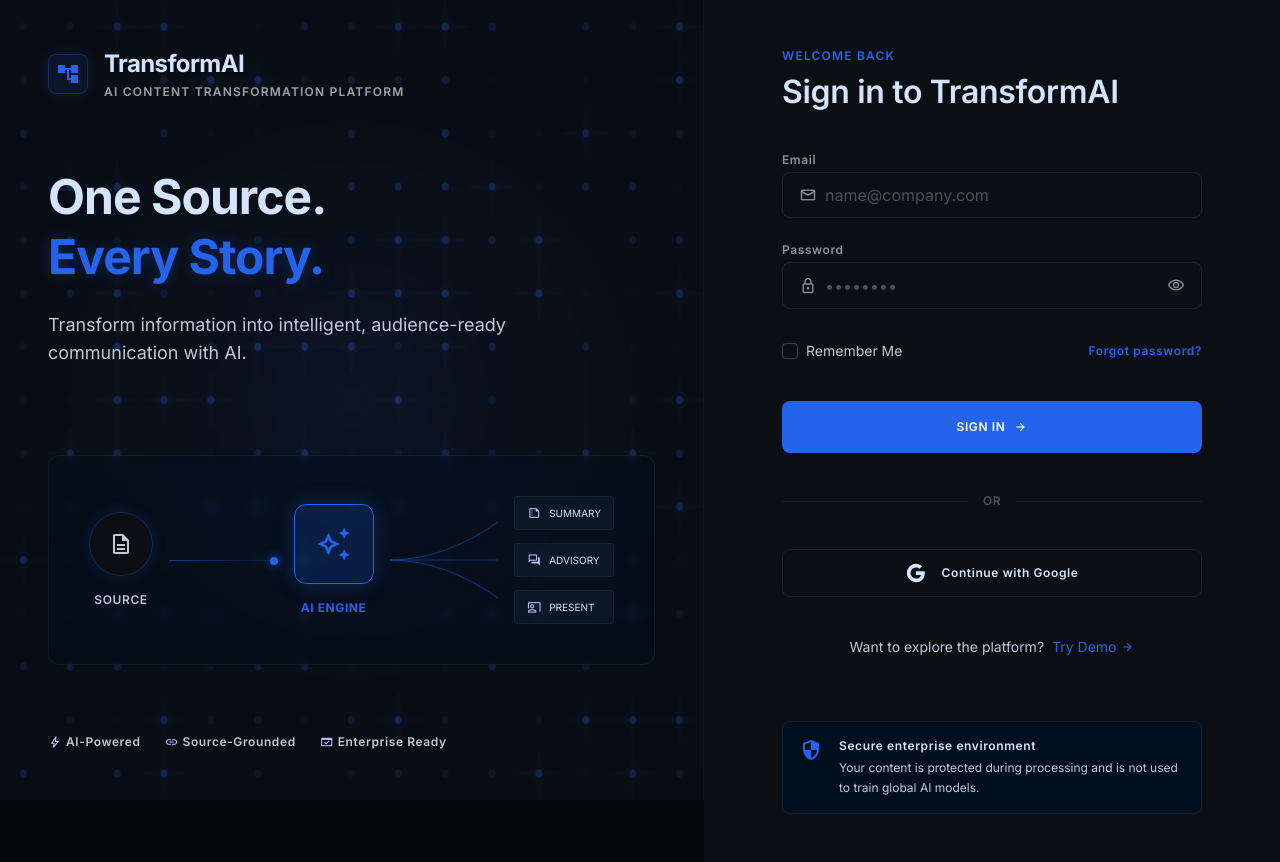
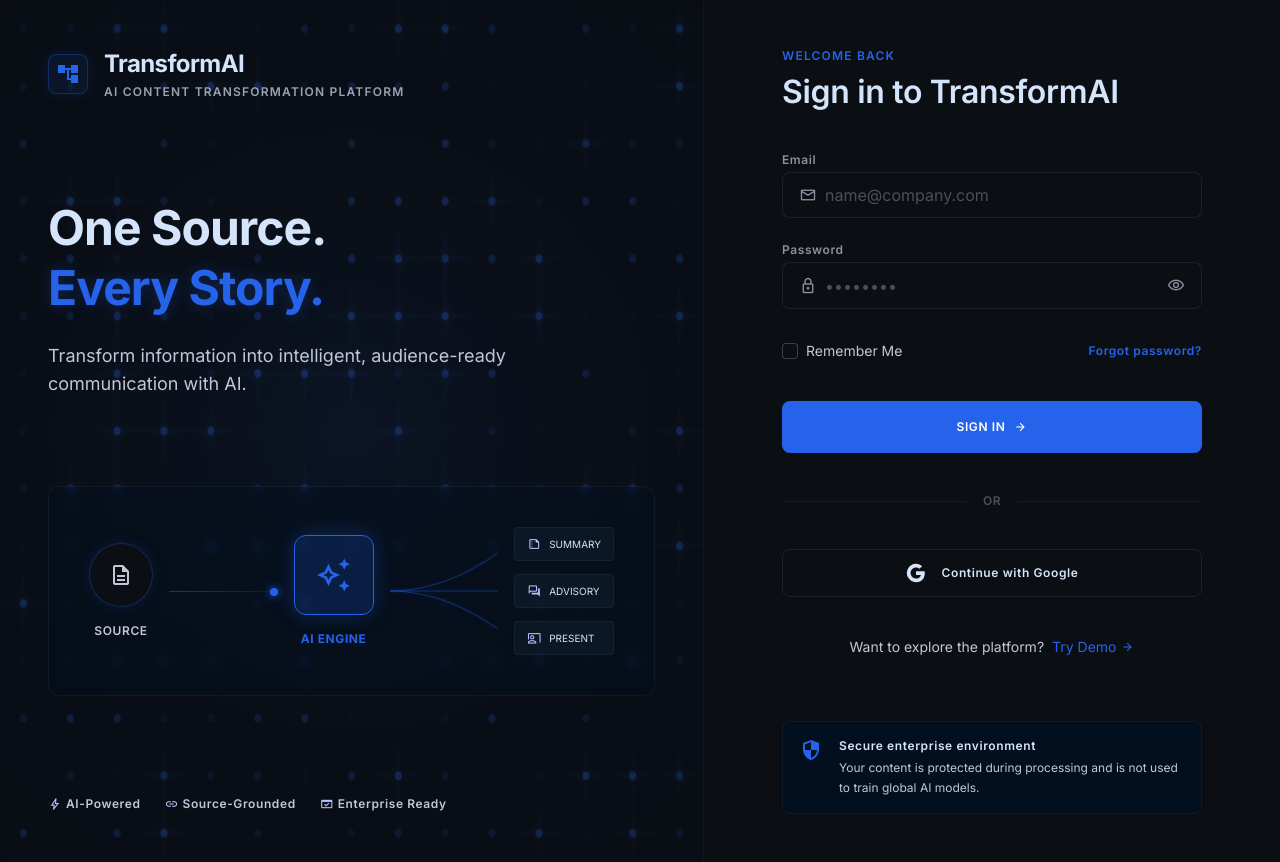
Before and after one commit to tahirazeem145/Transform-AI, a plain HTML site: page index.html in a window 1280 px wide. Drawn offline with nearby package versions, Linux system fonts and the light colour scheme; animation ran at ten frames a second.

Commit message:
Fix left panel height to prevent dark cutoff area

```diff
--- a/index.html
+++ b/index.html
@@ -166,7 +166,7 @@
 </head>
 <body class="min-h-screen flex flex-col md:flex-row antialiased font-body-md text-on-surface">
     <!-- LEFT PANEL (55%) -->
-    <div class="relative hidden md:flex flex-col w-[55%] h-screen p-margin-desktop overflow-hidden border-r border-white/5">
+    <div class="relative hidden md:flex flex-col w-[55%] min-h-screen p-margin-desktop border-r border-white/5">
         <!-- WebGL Animation Background -->
         <div class="absolute inset-0 w-full h-full opacity-60 pointer-events-none mix-blend-screen" style="display:block;">
             <canvas id="shader-canvas-ANIMATION_3" style="display:block;width:100%;height:100%"></canvas>
```
